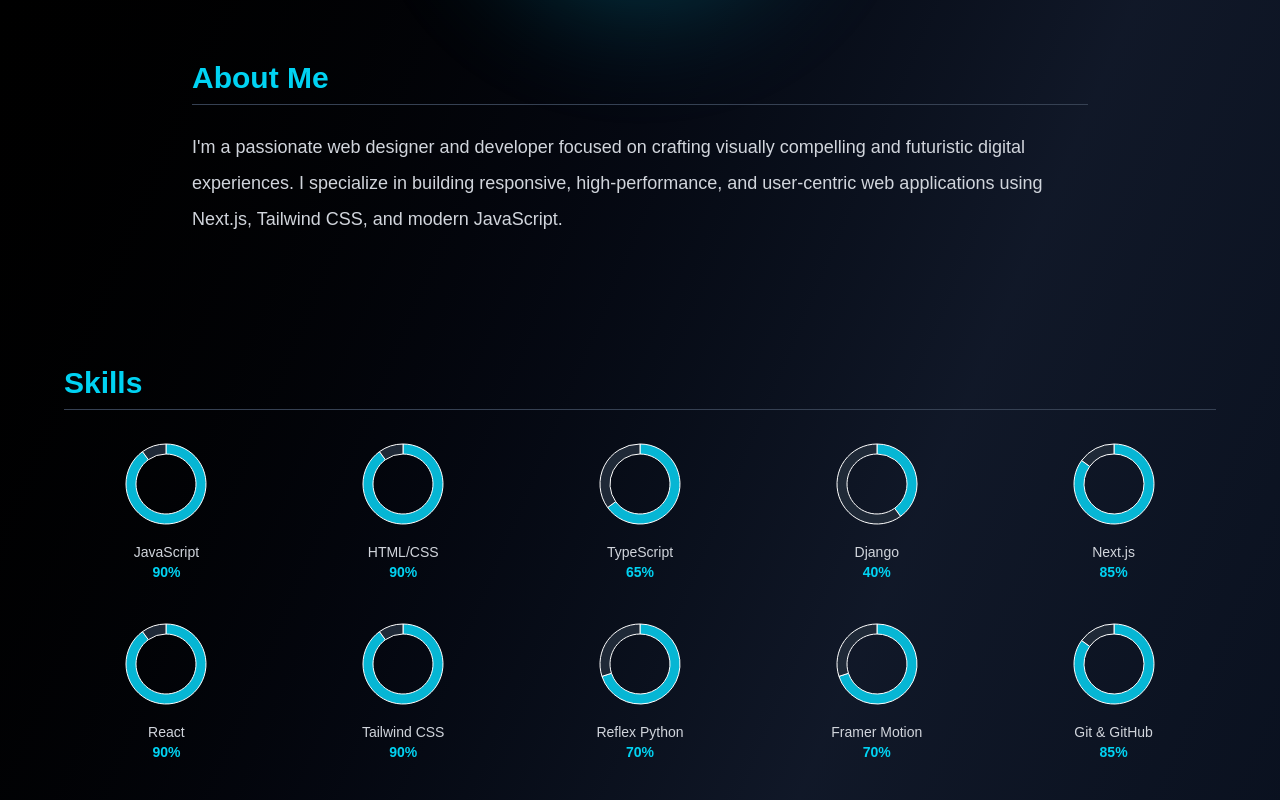
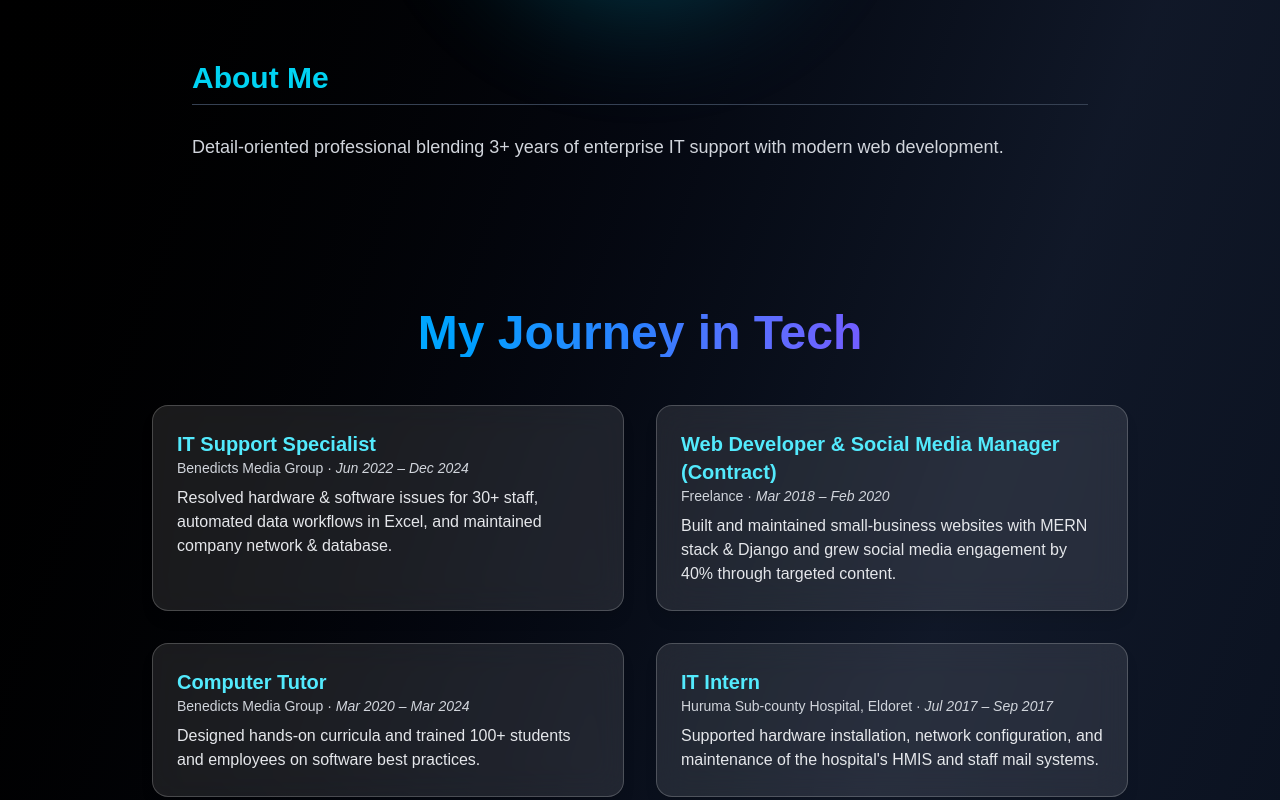
Before and after one commit to rokeowmaster/rokeow, a Next.js app: page / in a window 1280 px wide. Shown: the part 340-1140 px from the top of the page. Built offline with nearby package versions, Linux system fonts and the light colour scheme.

Commit message:
tech journey

```diff
--- a/app/page.js
+++ b/app/page.js
@@ -1,9 +1,12 @@
 "use client";
 import React, { useState } from "react";
 import { Github, Linkedin, Mail } from "lucide-react";
+import PortfolioIntro from "@/components/PortfolioIntro";
+
 import { PieChart, Pie, Cell, ResponsiveContainer } from "recharts";
 
 const skillData = [
+  { name: "Microsoft Office", value: 95 },
   { name: "JavaScript", value: 90 },
   { name: "HTML/CSS", value: 90 },
   { name: "TypeScript", value: 65 },
@@ -12,7 +15,6 @@ const skillData = [
   { name: "React", value: 90 },
   { name: "Tailwind CSS", value: 90 },
   { name: "Reflex Python", value: 70 },
-  { name: "Framer Motion", value: 70 },
   { name: "Git & GitHub", value: 85 },
 ];
 
@@ -87,7 +89,7 @@ export default function Home() {
           Robert Kelly
         </h1>
         <p className="text-xl md:text-2xl text-gray-300 max-w-xl z-10">
-          Futuristic Web Designer & Developer | UI/UX | Next.js & Tailwind Expert
+          Futuristic Web Designer & Developer | IT Support Specialist
         </p>
       </section>
 
@@ -95,9 +97,10 @@ export default function Home() {
       <section className="py-16 max-w-4xl mx-auto">
         <h2 className="text-3xl font-bold text-cyan-400 mb-6 border-b border-gray-700 pb-2">About Me</h2>
         <p className="text-gray-300 leading-loose text-lg">
-          I'm a passionate web designer and developer focused on crafting visually compelling and futuristic digital experiences. I specialize in building responsive, high-performance, and user-centric web applications using Next.js, Tailwind CSS, and modern JavaScript.
+          Detail‑oriented professional blending 3+ years of enterprise IT support with modern web development.
         </p>
       </section>
+      <PortfolioIntro />
 
       {/* Skills Section */}
       <section className="py-16 max-w-6xl mx-auto">
--- /dev/null
+++ b/components/PortfolioIntro.jsx
@@ -0,0 +1,71 @@
+"use client";
+
+import { motion } from "framer-motion";
+
+const PortfolioIntro = () => {
+  const profile = {
+    experiences: [
+      {
+        role: "IT Support Specialist",
+        org: "Benedicts Media Group",
+        period: "Jun 2022 – Dec 2024",
+        highlight:
+          "Resolved hardware & software issues for 30+ staff, automated data workflows in Excel, and maintained company network & database.",
+      },
+      {
+        role: "Web Developer & Social Media Manager (Contract)",
+        org: "Freelance",
+        period: "Mar 2018 – Feb 2020",
+        highlight:
+          "Built and maintained small‑business websites with MERN stack & Django and grew social media engagement by 40% through targeted content.",
+      },
+      {
+        role: "Computer Tutor",
+        org: "Benedicts Media Group",
+        period: "Mar 2020 – Mar 2024",
+        highlight:
+          "Designed hands‑on curricula and trained 100+ students and employees on software best practices.",
+      },
+      {
+        role: "IT Intern",
+        org: "Huruma Sub-county Hospital, Eldoret",
+        period: "Jul 2017 – Sep 2017",
+        highlight:
+          "Supported hardware installation, network configuration, and maintenance of the hospital's HMIS and staff mail systems.",
+      },
+    ],
+  };
+
+  return (
+    <section className="max-w-5xl mx-auto px-6 py-20 text-white">
+      <motion.div
+        initial={{ opacity: 0, y: 40 }}
+        animate={{ opacity: 1, y: 0 }}
+        transition={{ duration: 0.8, ease: "easeOut" }}
+      >
+        <h2 className="text-4xl md:text-5xl font-bold text-center mb-12 bg-gradient-to-r from-cyan-400 via-blue-500 to-purple-600 text-transparent bg-clip-text">
+          My Journey in Tech
+        </h2>
+
+        <ul className="grid md:grid-cols-2 gap-8">
+          {profile.experiences.map((exp) => (
+            <motion.li
+              key={`${exp.role}-${exp.org}`}
+              whileHover={{ scale: 1.03 }}
+              transition={{ duration: 0.3 }}
+              className="rounded-2xl p-6 bg-white/10 backdrop-blur-lg border border-white/20 shadow-lg hover:shadow-2xl transition"
+            >
+              <p className="text-xl font-semibold text-cyan-300">{exp.role}</p>
+              <p className="text-sm text-gray-300 mb-2">
+                {exp.org} · <span className="italic">{exp.period}</span>
+              </p>
+              <p className="text-base text-gray-200">{exp.highlight}</p>
+            </motion.li>
+          ))}
+        </ul>
+      </motion.div>
+    </section>
+  );
+};
+
+export default PortfolioIntro;
```
